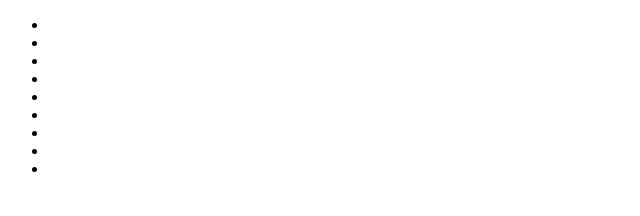
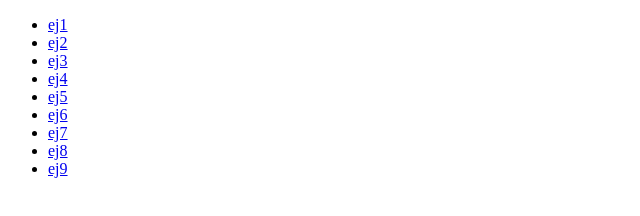
Before and after one commit to gmluqa/fsd-val-04-10-2022, a plain HTML site: page index.html in a window 1280 px wide. Shown: the whole page, without its empty margins (0-640 px from the left). Drawn offline with Linux system fonts and the light colour scheme.

Commit message:
given ejs names

```diff
--- a/index.html
+++ b/index.html
@@ -8,15 +8,15 @@
   </head>
   <body>
     <ul>
-      <li><a href="ejs/ej1.html"></a></li>
-      <li><a href="ejs/ej2.html"></a></li>
-      <li><a href="ejs/ej3.html"></a></li>
-      <li><a href="ejs/ej4.html"></a></li>
-      <li><a href="ejs/ej5.html"></a></li>
-      <li><a href="ejs/ej6.html"></a></li>
-      <li><a href="ejs/ej7.html"></a></li>
-      <li><a href="ejs/ej8.html"></a></li>
-      <li><a href="ejs/ej9.html"></a></li>
+      <li><a href="ejs/ej1.html">ej1</a></li>
+      <li><a href="ejs/ej2.html">ej2</a></li>
+      <li><a href="ejs/ej3.html">ej3</a></li>
+      <li><a href="ejs/ej4.html">ej4</a></li>
+      <li><a href="ejs/ej5.html">ej5</a></li>
+      <li><a href="ejs/ej6.html">ej6</a></li>
+      <li><a href="ejs/ej7.html">ej7</a></li>
+      <li><a href="ejs/ej8.html">ej8</a></li>
+      <li><a href="ejs/ej9.html">ej9</a></li>
     </ul>
   </body>
 </html>
```
